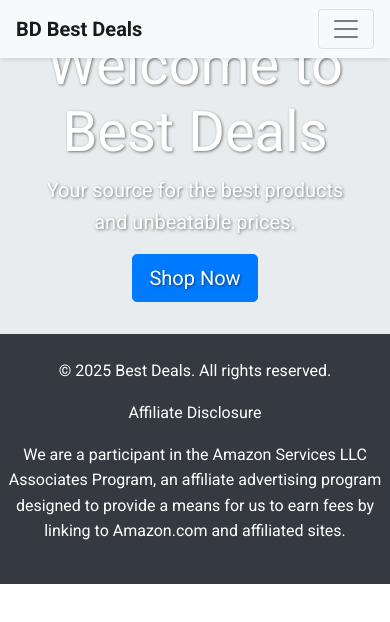
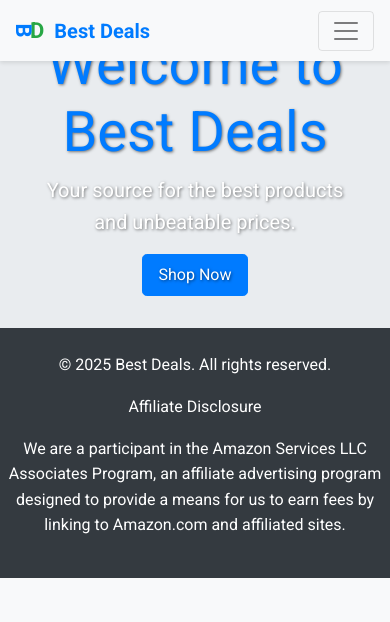
Before and after one commit to neeltheninja/neeltheninja.github.io, a plain HTML site: page index.html in a window 390 px wide. Drawn offline with nearby package versions, Linux system fonts and the light colour scheme.

Commit message:
Changes to CSS styles

```diff
--- a/css/style.css
+++ b/css/style.css
@@ -2,6 +2,38 @@
 body {
     font-family: 'Roboto', sans-serif;
     line-height: 1.6;
+    background-color: #f8f9fa;
+}
+
+/* Navigation */
+.navbar {
+    box-shadow: 0 2px 4px rgba(0, 0, 0, 0.1);
+}
+
+.navbar-brand {
+    font-weight: 700;
+    font-size: 26px;
+    color: #007bff !important;
+}
+
+.logo-bd {
+    display: inline-block;
+    margin-right: 5px;
+}
+
+.logo-b {
+    display: inline-block;
+    transform: rotate(90deg);
+    color: #007bff;
+    font-size: 28px;
+    font-weight: bold;
+}
+
+.logo-d {
+    display: inline-block;
+    color: #28a745;
+    font-size: 28px;
+    font-weight: bold;
 }
 
 /* Hero Section */
@@ -13,38 +45,14 @@ body {
     text-shadow: 1px 1px 3px rgba(0, 0, 0, 0.5);
     padding: 4rem 2rem;
     margin-bottom: 0;
-}
-
-/* Navigation */
-.navbar {
-    box-shadow: 0 2px 4px rgba(0, 0, 0, 0.1);
-}
-
-.navbar-brand {
-    font-weight: 700;
-}
-
-/* Cards */
-.card {
-    border: none;
-    box-shadow: 0 4px 6px rgba(0, 0, 0, 0.1);
-    transition: transform 0.2s ease-in-out;
-}
-
-.card:hover {
-    transform: translateY(-10px);
-}
-
-.card-img-top {
-    height: 200px;
-    object-fit: cover;
+    border-radius: 0;
 }
 
 /* Buttons */
 .btn-primary {
     background-color: #007bff;
     border-color: #007bff;
-    transition: background-color 0.3s;
+    transition: background-color 0.3s ease;
 }
 
 .btn-primary:hover {
@@ -52,14 +60,19 @@ body {
     border-color: #0056b3;
 }
 
-.btn-success {
-    background-color: #28a745;
-    border-color: #28a745;
+.btn-outline-primary {
+    transition: all 0.3s ease;
 }
 
-.btn-success:hover {
-    background-color: #218838;
-    border-color: #218838;
+.btn-outline-primary:hover {
+    background-color: #007bff;
+    color: white;
+}
+
+/* Headings */
+h1, h2 {
+    color: #007bff;
+    font-weight: 700;
 }
 
 /* Footer */
@@ -77,22 +90,26 @@ footer a:hover {
     text-decoration: underline;
 }
 
-/* Back-to-Top Button */
-#back-to-top {
-    position: fixed;
-    bottom: 20px;
-    right: 20px;
-    display: none;
-    z-index: 1000;
-}
+/* Responsive Design */
+@media (max-width: 768px) {
+    .navbar-brand {
+        font-size: 20px;
+    }
 
-/* Responsive Adjustments */
-@media (max-width: 768px) {
+    .logo-b, .logo-d {
+        font-size: 22px;
+    }
+
     .jumbotron {
         padding: 2rem 1rem;
     }
 
-    .card-img-top {
-        height: 150px;
+    h1 {
+        font-size: 2rem;
+    }
+
+    .btn-lg {
+        font-size: 1rem;
+        padding: 0.5rem 1rem;
     }
 }
```
